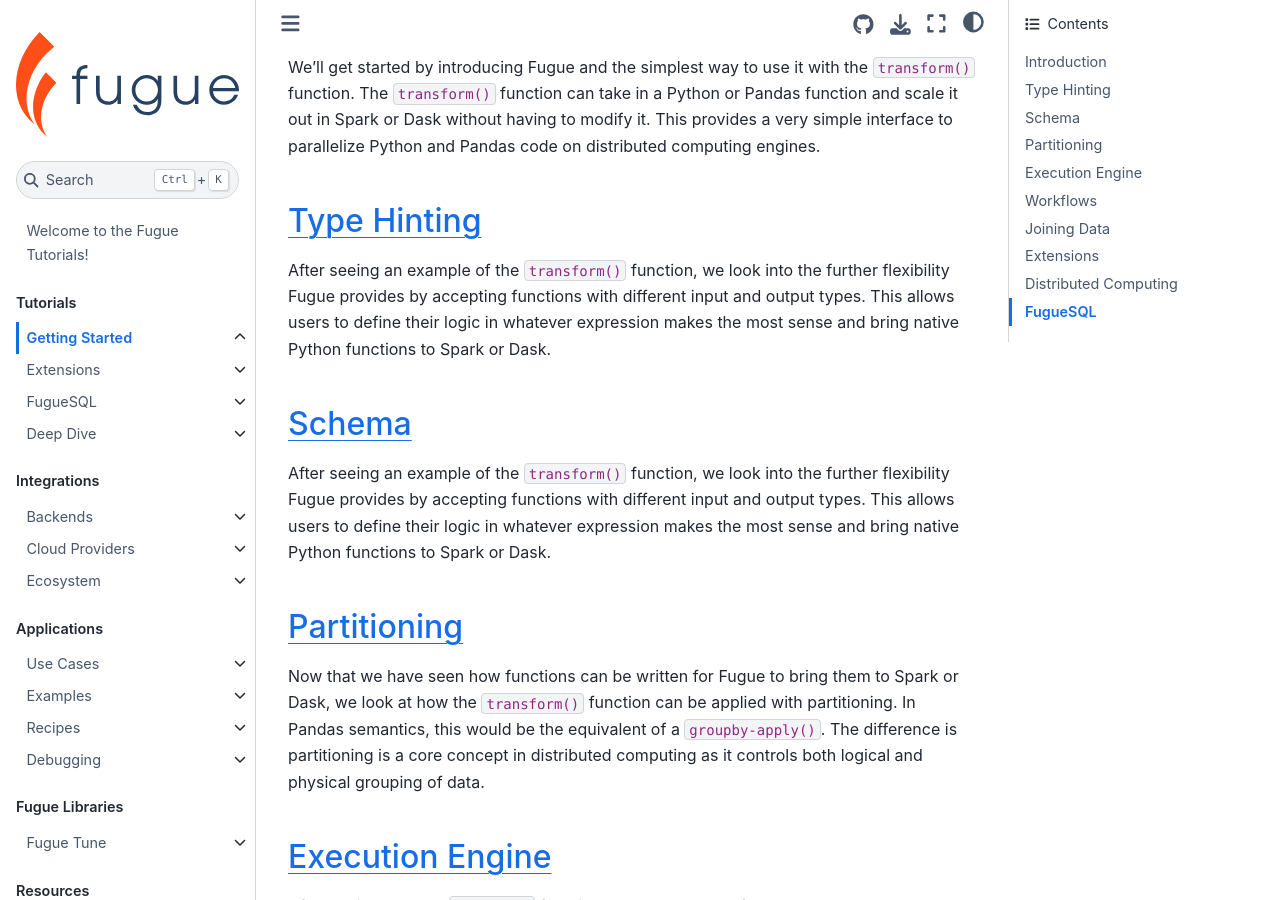
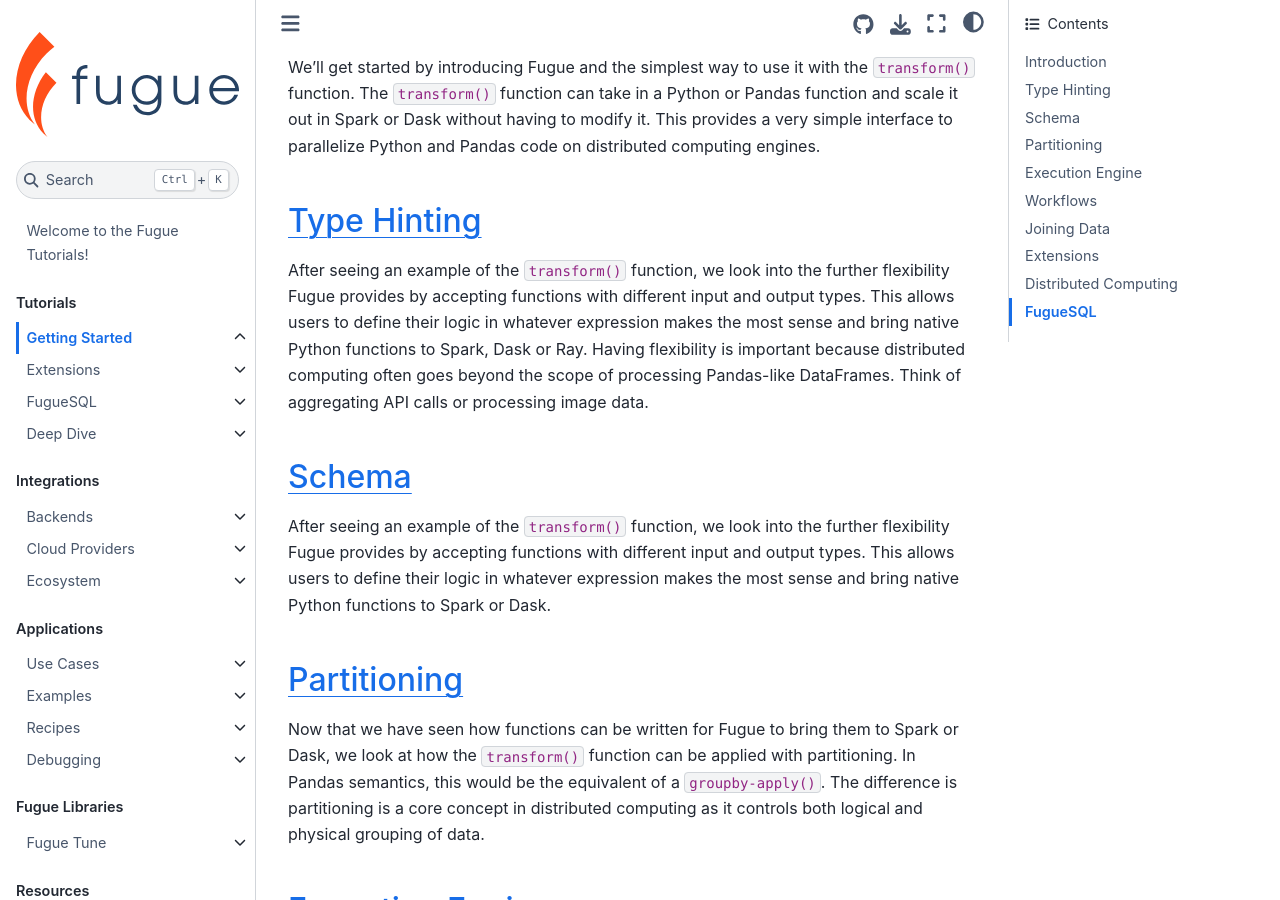
Before and after one commit to fugue-project/tutorials, a Jupyter Book: the page built from tutorials/beginner/index.md, in a window 1280 px wide and 900 px high, scrolled down 374 px. Built offline with Jupyter Book 1.0.4 settings and Sphinx 7.4.7 and the Sphinx Book theme 1.1.4, drawn with Linux system fonts in a browser that asks for light colours; pages that are not in the unit, such as notebooks, are missing from menus.

Commit message:
Finished type hinting

```diff
--- a/tutorials/beginner/index.md
+++ b/tutorials/beginner/index.md
@@ -29,7 +29,7 @@
 We'll get started by introducing Fugue and the simplest way to use it with the `transform()` function. The `transform()` function can take in a Python or Pandas function and scale it out in Spark or Dask without having to modify it. This provides a very simple interface to parallelize Python and Pandas code on distributed computing engines.
 
 ## [Type Hinting](type_hinting.ipynb)
-After seeing an example of the `transform()` function, we look into the further flexibility Fugue provides by accepting functions with different input and output types. This allows users to define their logic in whatever expression makes the most sense and bring native Python functions to Spark or Dask.
+After seeing an example of the `transform()` function, we look into the further flexibility Fugue provides by accepting functions with different input and output types. This allows users to define their logic in whatever expression makes the most sense and bring native Python functions to Spark, Dask or Ray. Having flexibility is important because distributed computing often goes beyond the scope of processing Pandas-like DataFrames. Think of aggregating API calls or processing image data.
 
 ## [Schema](schema.ipynb)
 After seeing an example of the `transform()` function, we look into the further flexibility Fugue provides by accepting functions with different input and output types. This allows users to define their logic in whatever expression makes the most sense and bring native Python functions to Spark or Dask.
```
Also changed, not shown: 1 other file.
